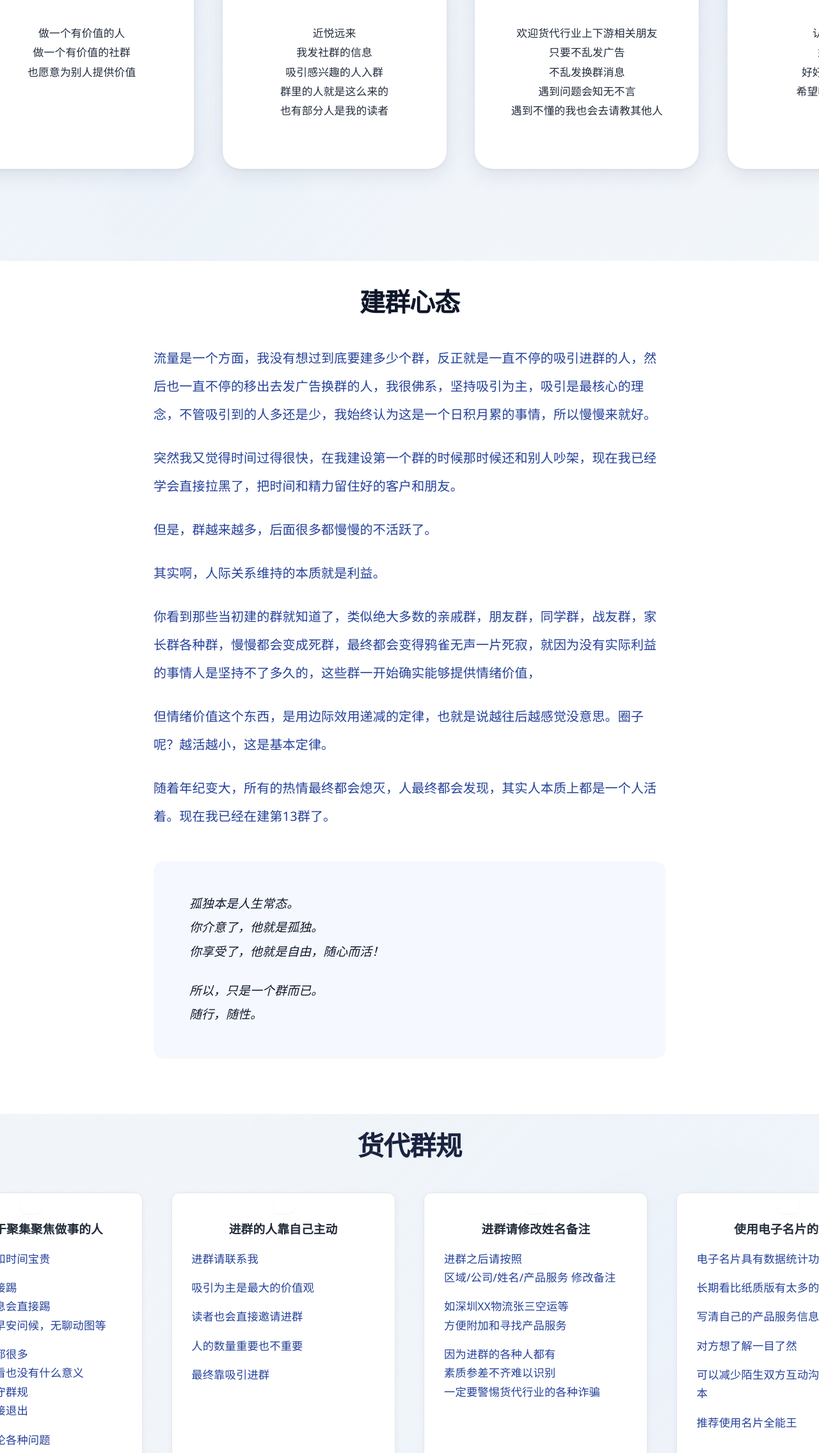
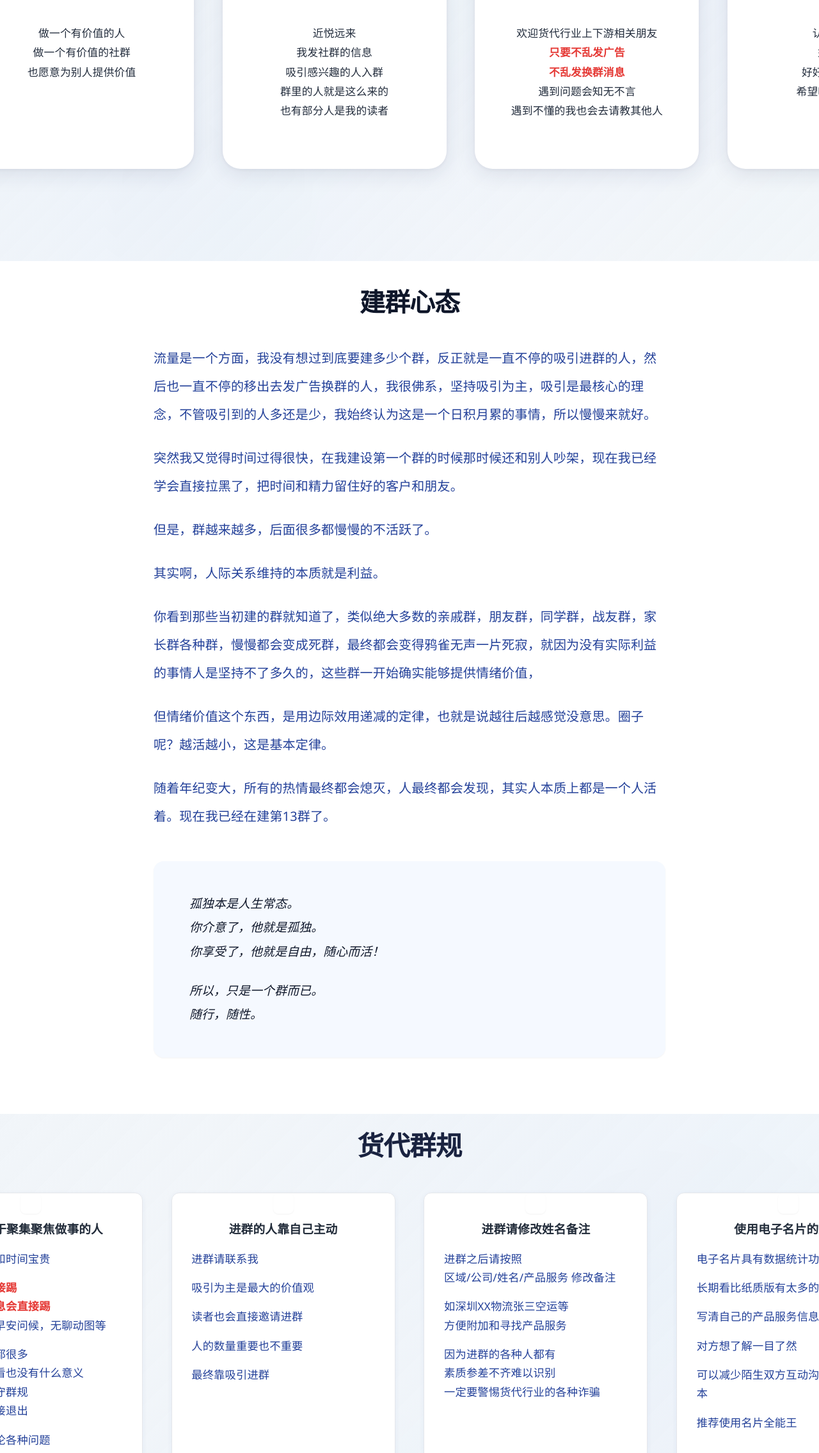
Before and after one commit to Darrenthinker/forwarder-group, a website: page index.html in a window 1280 px wide. Shown: the part 529-2800 px from the top of the page at 64% size. Drawn offline with Linux system fonts and the light colour scheme.

Commit message:
将群规中的广告和换群相关文字改为红色字体

```diff
--- a/index.html
+++ b/index.html
@@ -59,7 +59,7 @@
                 </div>
                 <div class="value-card">
                     <h3>开放</h3>
-                    <p>欢迎货代行业上下游相关朋友<br>只要不乱发广告<br>不乱发换群消息<br>遇到问题会知无不言<br>遇到不懂的我也会去请教其他人</p>
+                    <p>欢迎货代行业上下游相关朋友<br><span style="color: #e53935; font-weight: 700;">只要不乱发广告</span><br><span style="color: #e53935; font-weight: 700;">不乱发换群消息</span><br>遇到问题会知无不言<br>遇到不懂的我也会去请教其他人</p>
                 </div>
                 <div class="value-card">
                     <h3>简单</h3>
@@ -103,7 +103,7 @@
                     <div class="rule-number">1</div>
                     <h3>建群在于聚集聚焦做事的人</h3>
                     <p>您的注意力和时间宝贵</p>
-                    <p>发广告会直接踢<br>发换群的信息会直接踢<br>也不用喜欢早安问候，无聊动图等</p>
+                    <p><span style="color: #e53935; font-weight: 700;">发广告会直接踢</span><br><span style="color: #e53935; font-weight: 700;">发换群的信息会直接踢</span><br>也不用喜欢早安问候，无聊动图等</p>
                     <p>每个人的群都很多<br>群群多了不看也没有什么意义<br>您喜欢就准守群规<br>不喜欢就直接退出</p>
                     <p>群里欢迎讨论各种问题<br>专业交流</p>
                     <p>希望能吸引认真做事的货代</p>
```
